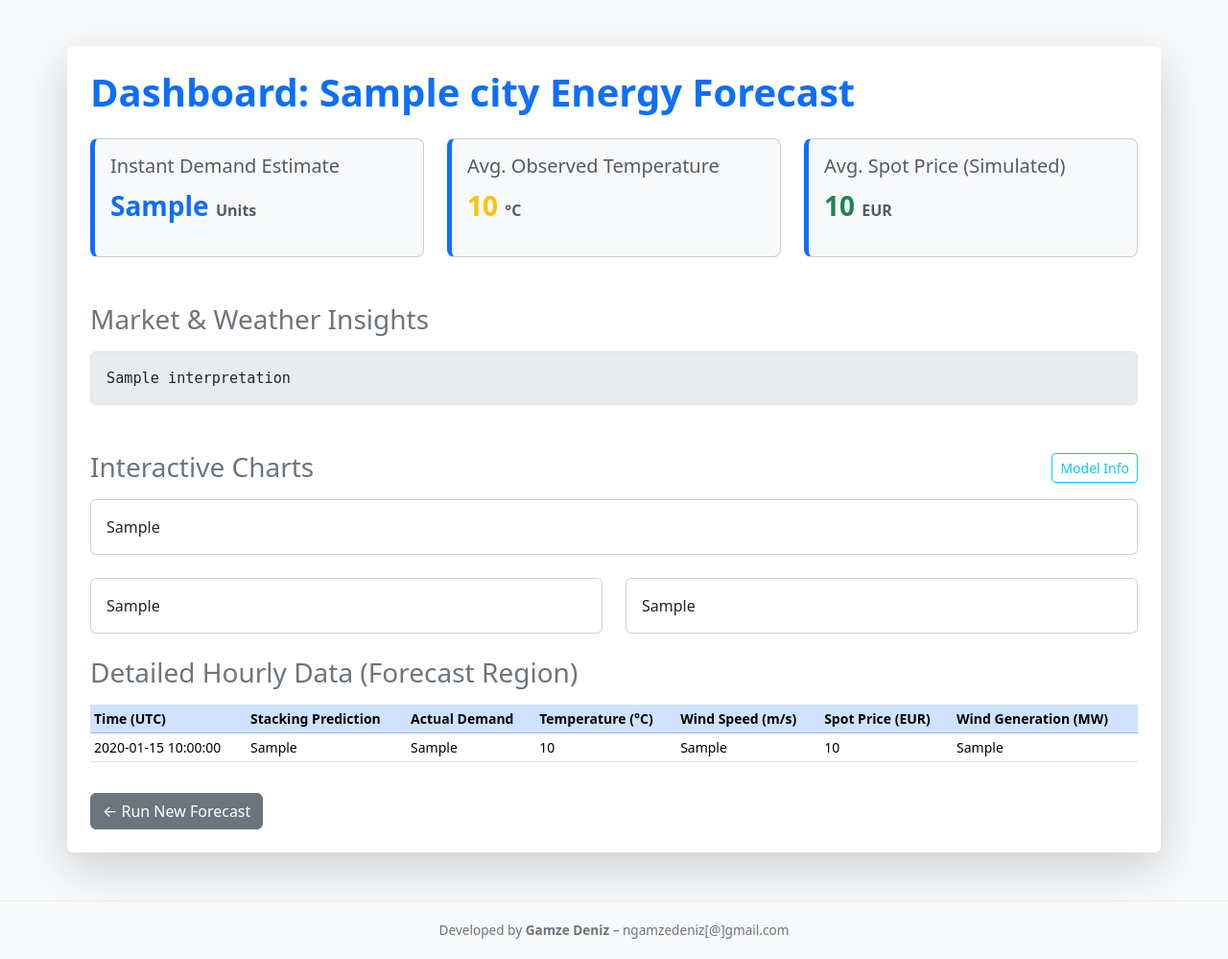
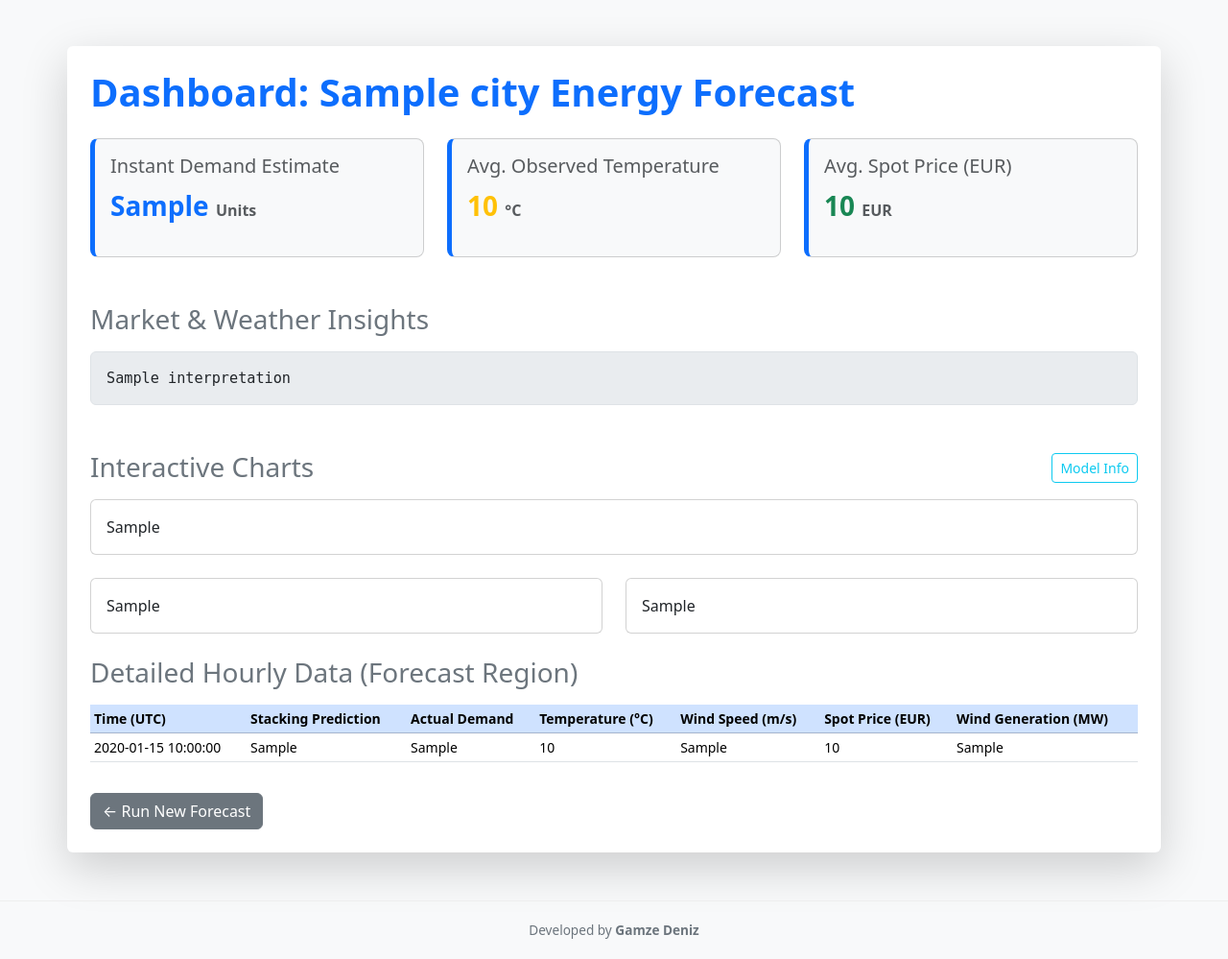
Before and after one commit to ngamzedeniz/energy-forecast-dashboard, a FastAPI app: template templates/result.html in a window 1280 px wide. Shown: the whole page at 96% size. Run offline with FastAPI, Linux system fonts and the light colour scheme; the template is opened without the code that fills it: most values are stand-ins (such as "Sample title", 1, 10 or a date in 2020).

Commit message:
Update error messages and improve data display

```diff
--- a/templates/result.html
+++ b/templates/result.html
@@ -33,26 +33,26 @@
 
     {% if error %}
         <div class="alert alert-danger">{{ error }}</div>
-        <p class="text-danger">Failed to retrieve data from the Met Office API. Please verify your <code>METOFFICE_TOKEN</code> or API permissions.</p>
+        <p class="text-danger">Failed to retrieve data. Please check API permissions and server logs.</p>
     {% else %}
 
     <div class="row mb-5">
         <div class="col-md-4">
             <div class="card card-stat p-3 h-100">
                 <h5 class="text-muted">Instant Demand Estimate</h5>
-                <p class="fs-3 text-primary fw-bold">{{ predicted_demand }} <span class="text-muted fs-6">Units</span></p>
+                <p class="fs-3 text-primary fw-bold">{{ predicted_demand or '-' }} <span class="text-muted fs-6">Units</span></p>
             </div>
         </div>
         <div class="col-md-4">
             <div class="card card-stat p-3 h-100">
                 <h5 class="text-muted">Avg. Observed Temperature</h5>
-                <p class="fs-3 fw-bold text-warning">{{ avg_temp }} <span class="text-muted fs-6">°C</span></p>
+                <p class="fs-3 fw-bold text-warning">{{ avg_temp or '-' }} <span class="text-muted fs-6">°C</span></p>
             </div>
         </div>
         <div class="col-md-4">
             <div class="card card-stat p-3 h-100">
-                <h5 class="text-muted">Avg. Spot Price (Simulated)</h5>
-                <p class="fs-3 fw-bold text-success">{{ avg_price }} <span class="text-muted fs-6">EUR</span></p>
+                <h5 class="text-muted">Avg. Spot Price (EUR)</h5>
+                <p class="fs-3 fw-bold text-success">{{ avg_price or '-' }} <span class="text-muted fs-6">EUR</span></p>
             </div>
         </div>
     </div>
@@ -64,7 +64,6 @@
 
     <div class="d-flex align-items-center justify-content-between mb-3">
         <h3 class="text-secondary mb-0">Interactive Charts</h3>
-        <!-- Info button -->
         <button type="button" class="btn btn-outline-info btn-sm" data-bs-toggle="modal" data-bs-target="#modelInfoModal">
             Model Info
         </button>
@@ -80,14 +79,14 @@
           </div>
           <div class="modal-body">
             <p>
-                The forecast engine integrates near-real-time weather observations with simulated market dynamics.
+                The forecast engine integrates near-real-time weather observations with real UK energy market data.
                 Meteorological inputs are primarily sourced from the <strong>UK Met Office API</strong>.
-                When data is unavailable, it automatically switches to the <strong>Open-Meteo Archive API</strong> as backup.
+                When data is unavailable, it automatically switches to the <strong>Open-Meteo Archive API</strong>.
             </p>
             <p>
+                Electricity spot prices are sourced from the <strong>Elexon API</strong> for UK regions.
                 The model calculates <em>HDD/CDD indices</em> and applies a lightweight <strong>stacking regression</strong> ensemble
-                combining weather-driven and simulated demand patterns to estimate short-term load fluctuations.
-                Generated values are illustrative and optimized for demonstration purposes.
+                combining weather-driven and observed market patterns to estimate short-term load fluctuations.
             </p>
           </div>
           <div class="modal-footer">
@@ -122,12 +121,12 @@
             {% for row in table_rows %}
             <tr>
                 <td>{{ row.Time }}</td>
-                <td>{{ row.Final_Stacking_Prediction }}</td>
-                <td>{{ row.Target_Actual }}</td>
-                <td>{{ row.Actual_Temp_C }}</td>
-                <td>{{ row.Actual_WindSpeed }}</td>
-                <td>{{ row.SpotPrice_EUR }}</td>
-                <td>{{ row.WindGen_MW }}</td>
+                <td>{{ row.Final_Stacking_Prediction or '-' }}</td>
+                <td>{{ row.Target_Actual or '-' }}</td>
+                <td>{{ row.Actual_Temp_C or '-' }}</td>
+                <td>{{ row.Actual_WindSpeed or '-' }}</td>
+                <td>{{ row.SpotPrice_EUR or '-' }}</td>
+                <td>{{ row.WindGen_MW or '-' }}</td>
             </tr>
             {% endfor %}
             </tbody>
@@ -139,7 +138,7 @@
 </div>
 
 <div class="footer">
-    Developed by <strong>Gamze Deniz</strong> – ngamzedeniz[@]gmail.com
+    Developed by <strong>Gamze Deniz</strong>
 </div>
 
 <script src="https://cdn.jsdelivr.net/npm/bootstrap@5.3.3/dist/js/bootstrap.bundle.min.js"></script>
```
